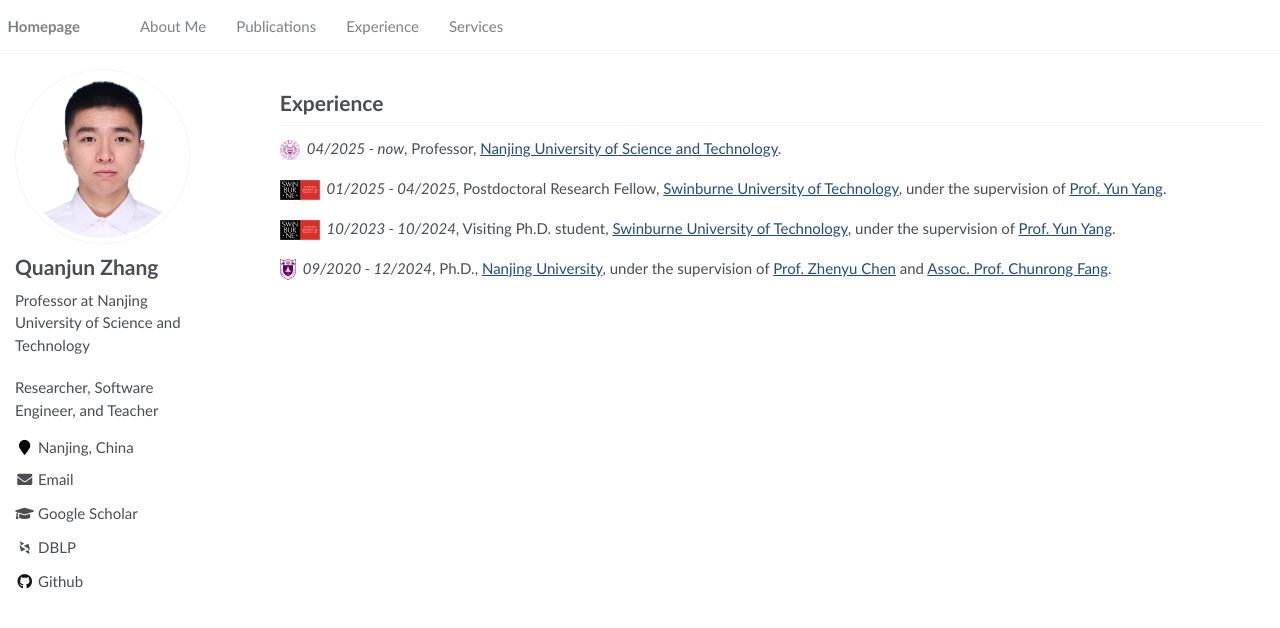
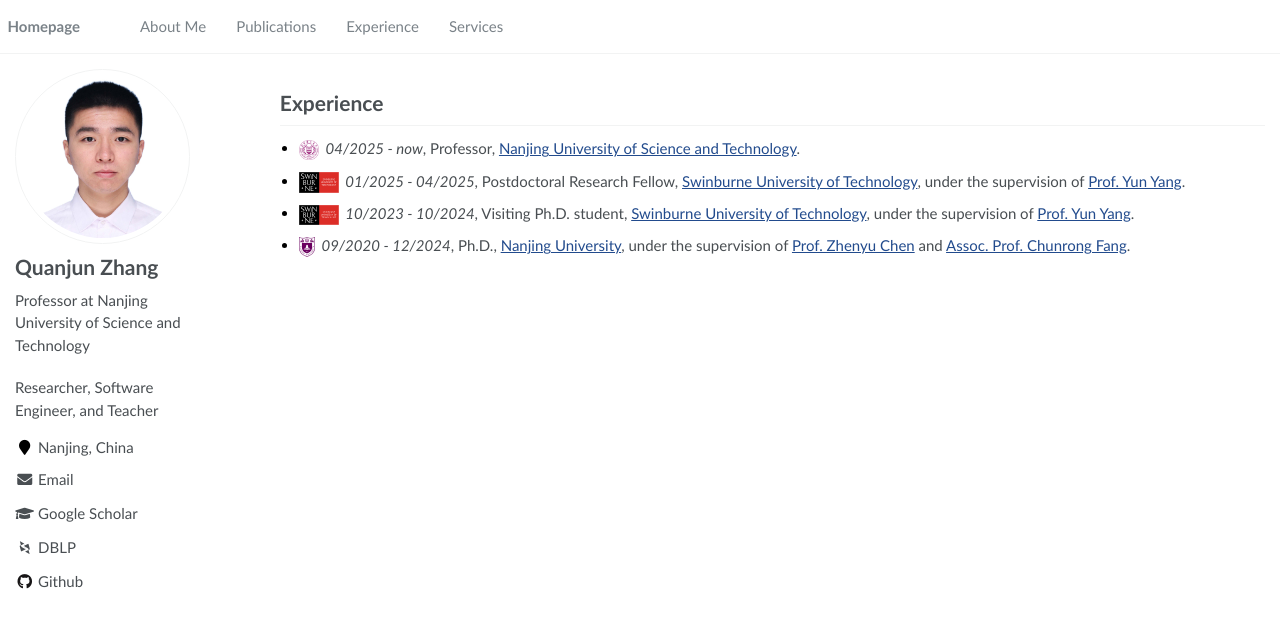
Before and after one commit to QuanjunZhang/quanjunzhang.github.io, a Jekyll site: the page built from _pages/experience.md, in a window 1280 px wide. Shown: the top 628 px of the page. Built offline with Jekyll 4.4.1, drawn with Linux system fonts in a browser that asks for light colours; some web fonts are replaced.

Commit message:
Restore experience list bullets

```diff
--- a/_pages/experience.md
+++ b/_pages/experience.md
@@ -6,32 +6,32 @@
 
 # Experience
 
-<div class="experience-list">
-  <div class="experience-item">
+<ul class="experience-list">
+  <li class="experience-item"><span class="experience-row">
     <a class="experience-logo" href="https://www.njust.edu.cn/" aria-label="Nanjing University of Science and Technology">
       <img src="/images/njust-logo.png" alt="Nanjing University of Science and Technology logo">
     </a>
-    <p class="experience-text"><em>04/2025 - now</em>, Professor, <a href="https://www.njust.edu.cn/">Nanjing University of Science and Technology</a>.</p>
-  </div>
+    <span class="experience-text"><em>04/2025 - now</em>, Professor, <a href="https://www.njust.edu.cn/">Nanjing University of Science and Technology</a>.</span>
+  </span></li>
 
-  <div class="experience-item">
+  <li class="experience-item"><span class="experience-row">
     <a class="experience-logo experience-logo--wide" href="https://www.swinburne.edu.au/" aria-label="Swinburne University of Technology">
       <img src="/images/swinburne-logo.svg" alt="Swinburne University of Technology logo">
     </a>
-    <p class="experience-text"><em>01/2025 - 04/2025</em>, Postdoctoral Research Fellow, <a href="https://www.swinburne.edu.au/">Swinburne University of Technology</a>, under the supervision of <a href="https://www.swinburne.edu.au/research/our-research/access-our-research/find-a-researcher-or-supervisor/researcher-profile/?id=yyang">Prof. Yun Yang</a>.</p>
-  </div>
+    <span class="experience-text"><em>01/2025 - 04/2025</em>, Postdoctoral Research Fellow, <a href="https://www.swinburne.edu.au/">Swinburne University of Technology</a>, under the supervision of <a href="https://www.swinburne.edu.au/research/our-research/access-our-research/find-a-researcher-or-supervisor/researcher-profile/?id=yyang">Prof. Yun Yang</a>.</span>
+  </span></li>
 
-  <div class="experience-item">
+  <li class="experience-item"><span class="experience-row">
     <a class="experience-logo experience-logo--wide" href="https://www.swinburne.edu.au/" aria-label="Swinburne University of Technology">
       <img src="/images/swinburne-logo.svg" alt="Swinburne University of Technology logo">
     </a>
-    <p class="experience-text"><em>10/2023 - 10/2024</em>, Visiting Ph.D. student, <a href="https://www.swinburne.edu.au/">Swinburne University of Technology</a>, under the supervision of <a href="https://www.swinburne.edu.au/research/our-research/access-our-research/find-a-researcher-or-supervisor/researcher-profile/?id=yyang">Prof. Yun Yang</a>.</p>
-  </div>
+    <span class="experience-text"><em>10/2023 - 10/2024</em>, Visiting Ph.D. student, <a href="https://www.swinburne.edu.au/">Swinburne University of Technology</a>, under the supervision of <a href="https://www.swinburne.edu.au/research/our-research/access-our-research/find-a-researcher-or-supervisor/researcher-profile/?id=yyang">Prof. Yun Yang</a>.</span>
+  </span></li>
 
-  <div class="experience-item">
+  <li class="experience-item"><span class="experience-row">
     <a class="experience-logo" href="https://www.nju.edu.cn/en/" aria-label="Nanjing University">
       <img src="/images/nju-logo.png" alt="Nanjing University logo">
     </a>
-    <p class="experience-text"><em>09/2020 - 12/2024</em>, Ph.D., <a href="https://www.nju.edu.cn/en/">Nanjing University</a>, under the supervision of <a href="https://scholar.google.com/citations?user=HQWxCnkAAAAJ">Prof. Zhenyu Chen</a> and <a href="https://scholar.google.com/citations?user=S3Rd5TgAAAAJ">Assoc. Prof. Chunrong Fang</a>.</p>
-  </div>
-</div>
+    <span class="experience-text"><em>09/2020 - 12/2024</em>, Ph.D., <a href="https://www.nju.edu.cn/en/">Nanjing University</a>, under the supervision of <a href="https://scholar.google.com/citations?user=HQWxCnkAAAAJ">Prof. Zhenyu Chen</a> and <a href="https://scholar.google.com/citations?user=S3Rd5TgAAAAJ">Assoc. Prof. Chunrong Fang</a>.</span>
+  </span></li>
+</ul>
--- a/assets/css/main.scss
+++ b/assets/css/main.scss
@@ -187,16 +187,24 @@
 }
 
 .experience-list {
-    display: flex;
-    flex-direction: column;
-    gap: 0.6rem;
     margin: 0.75rem 0 1.5rem;
+    padding-left: 1.25rem;
+    list-style: disc;
 }
 
 .experience-item {
-    display: flex;
+    margin-bottom: 0.6rem;
+}
+
+.experience-item::marker {
+    color: #000000;
+}
+
+.experience-row {
+    display: inline-flex;
     align-items: flex-start;
     gap: 0.45rem;
+    vertical-align: top;
 }
 
 .experience-logo {
```
